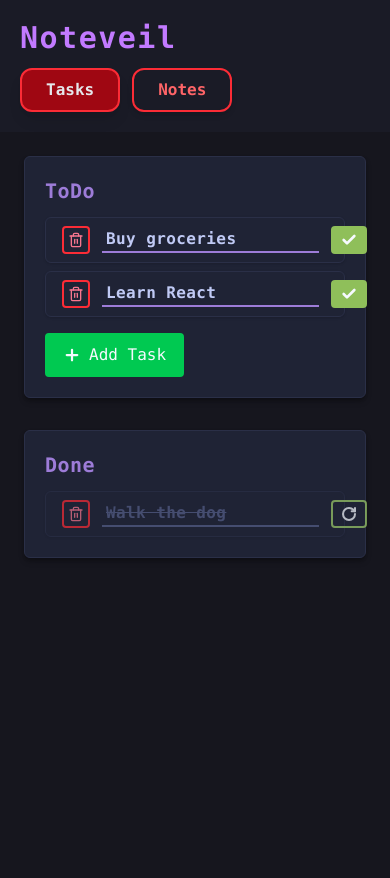
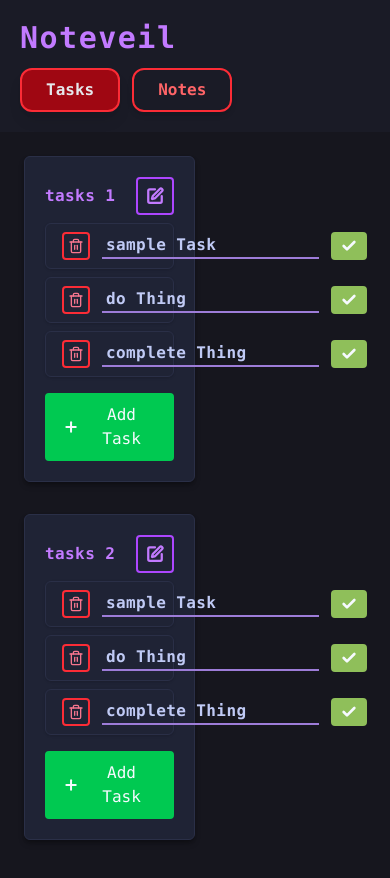
Before and after one commit to HShrigma/noteveil, a React (Vite) app: page / in a window 390 px wide. Shown: the top 878 px of the page. Built offline with nearby package versions, Linux system fonts and the light colour scheme.

Commit message:
refactor(tasks): implement taskList and inversion of control - TaskList replaces Tasks to properly visualise a task card/list - TasksHolder holds data and handles propagated events - EditableTitle added instead of pure h3 - Functionalities temporarily removed

```diff
--- a/src/view/shared/EditableTitle.tsx
+++ b/src/view/shared/EditableTitle.tsx
@@ -11,7 +11,7 @@ interface EditableTitleProps {
     autoFocus?: boolean;
 }
 
-export const EditableTitle = ({ id, title, onEdit, onSubmit, autoFocus = false }: EditableTitleProps) => {
+export const EditableTitle = ({ id, title = '', onEdit, onSubmit, autoFocus = false }: EditableTitleProps) => {
     const [active, setActive] = useState(title === '');
     const [triggerErrorCheck, setTriggerErrorCheck] = useState(false);
 
--- /dev/null
+++ b/src/view/tasks/TaskList.tsx
@@ -0,0 +1,62 @@
+import EditableTitle from "../shared/EditableTitle";
+import Task, { type TaskItem } from "./Task";
+import TaskAdder from "./TaskAdder";
+
+export interface TaskListData{
+    id: number;
+    title: string;
+    tasks: TaskItem[];
+    nextId?: number;
+}
+interface TaskListProps {
+    data: TaskListData;
+    onTaskChanged?: (id: number, label: string, completed: boolean) => void;
+    onTaskAdded?: (id: number, label: string) => void;
+    onTaskRemoved?: (id: number, taskId: number) => void;
+    onTitleEdited?: (id: number, label: string) => void;
+    onTitleSubmitted?: (id:number) => void;
+};
+
+export const TaskList = ({ data, onTaskChanged, onTaskAdded, onTaskRemoved, onTitleEdited, onTitleSubmitted}: TaskListProps) => {
+    const handleStatusChange = (id: number, label: string, completed: boolean) => {
+        onTaskChanged?.(id, label, completed);
+    };
+    const removeTask = (taskId: number) => {
+        onTaskRemoved?.(data.id, taskId);
+    };
+    const addNewTask = (label: string) => {
+        onTaskAdded?.(data.id, label);
+    };
+
+    const onTitleEdit = (index: number, newValue: string) => {
+        onTitleEdited?.(index, newValue);
+    };
+
+    const onTitleSubmit = (index: number) => {
+        onTitleSubmitted?.(index);
+    };
+
+    return (
+        <>
+            <EditableTitle
+                id={data.id} title={data.title}
+                onEdit={onTitleEdit}
+                onSubmit={onTitleSubmit}
+            />
+            <div className="flex flex-col gap-2 mt-2">
+            {data.tasks.map(task =>
+                <Task
+                    key={task.id}
+                    task={task}
+                    onStatusChange={handleStatusChange}
+                    onDelete={removeTask}
+                />)}
+            </div>
+            <div className="mt-4">
+                <TaskAdder onTaskAdded={addNewTask} />
+            </div>
+        </>
+    );
+};
+
+export default TaskList;
--- a/src/view/tasks/Tasks.tsx
+++ /dev/null
@@ -1,30 +0,0 @@
-import Task, { type TaskItem } from "./Task";
-
-interface TasksProps {
-    inputTasks: TaskItem[];
-    onTaskChanged?: (id: number, label: string, completed: boolean) => void;
-    onDelete: (id: number) => void;
-};
-
-export const Tasks = ({ inputTasks, onTaskChanged, onDelete}: TasksProps) => {
-    // Task Status Changed Event Handler (Callback)
-    const handleStatusChange = (id: number, label: string, completed: boolean) => {
-        onTaskChanged?.(id, label, completed);
-    };
-    const handleDelete = (id: number) => {
-        onDelete?.(id);
-    };
-    return (
-        <div className="flex flex-col gap-2 mt-2">
-            {inputTasks.map(task =>
-                <Task
-                    key={task.id}
-                    task={task}
-                    onStatusChange={handleStatusChange}
-                    onDelete={handleDelete}
-                />)}
-        </div>
-    );
-};
-
-export default Tasks;
--- a/src/view/tasks/TasksHolder.tsx
+++ b/src/view/tasks/TasksHolder.tsx
@@ -1,63 +1,47 @@
 import { useState } from "react";
-import Tasks from "./Tasks";
+import TaskList, { type TaskListData } from "./TaskList";
 import type { TaskItem } from "./Task";
-import TaskAdder from "./TaskAdder";
+import Masonry from "react-masonry-css";
 
 export const TasksHolder = () => {
-  const [uniqueId, setUniqueId] = useState(4);
-  const [allTasks, setAllTasks] = useState<TaskItem[]>([
-    { id: 1, label: "Buy groceries", done: false },
-    { id: 2, label: "Walk the dog", done: true },
-    { id: 3, label: "Learn React", done: false },
+  const sampleTasks = [
+    {id: 0,label:"sample Task", done:false},
+    {id: 1,label:"do Thing", done:false},
+    {id: 2,label:"complete Thing", done:false},
+  ];
+  const [allTasks, setAllTasks] = useState<TaskListData[]>([
+    { id:0, title: "tasks 1", tasks: sampleTasks },
+    { id:1, title: "tasks 2", tasks: sampleTasks }
   ]);
 
-  const updateTasks = (id: number, label: string, completed: boolean) => {
-    setAllTasks((prevTasks) =>
-      prevTasks.map((task) =>
-        task.id === id ? { ...task, label, done: completed } : task
-      )
-    );
+  const handleTaskChanged = (id: number, label: string, completed: boolean) => {
+  };
+  const addNewTask = (id:number, label: string) => {
   };
 
-  const addNewTask = (label: string) => {
-    const newId = uniqueId;
-    setUniqueId((prev) => prev + 1);
-    setAllTasks((prevTasks) => [...prevTasks, { id: newId, label, done: false }]);
+  const removeTask = (id: number, taskId: number) => {
+      const taskList = allTasks[id];
+      taskList.tasks.splice(1,taskId);
+      setAllTasks((prevTasks) => prevTasks.map( taskData => taskData.id !== id ? taskData : taskList ));
   };
 
-  const removeTask = (id: number) => {
-    setAllTasks((prevTasks) => prevTasks.filter((task) => task.id !== id));
-  };
-
+  const editTaskTitle = (id:number, newValue: string) => {};
+  const submitTaskTitle = (id:number) => {};
   return (
-    <div className="font-mono text-[#c0caf5] flex flex-col gap-8">
-      {/* Active Tasks */}
-      <section className="bg-[#1f2335] p-5 rounded-md shadow-md shadow-black/30 border border-[#2a2f47]">
-        <h3 className="text-xl font-semibold text-[#9d7cd8] mb-3 tracking-wide">
-          ToDo
-        </h3>
-        <Tasks
-          inputTasks={allTasks.filter((task) => !task.done)}
-          onTaskChanged={updateTasks}
-          onDelete={removeTask}
-        />
-        <div className="mt-4">
-          <TaskAdder onTaskAdded={addNewTask} />
-        </div>
-      </section>
-
-      {/* Completed Tasks */}
-      <section className="bg-[#1f2335] p-5 rounded-md shadow-md shadow-black/30 border border-[#2a2f47]">
-        <h3 className="text-xl font-semibold text-[#9d7cd8] mb-3 tracking-wide">
-          Done
-        </h3>
-        <Tasks
-          inputTasks={allTasks.filter((task) => task.done)}
-          onTaskChanged={updateTasks}
-          onDelete={removeTask}
-        />
-      </section>
-    </div>
+    <Masonry className="font-mono text-[#c0caf5] flex flex-col gap-8">
+        {allTasks.map(task =>
+          <section className="bg-[#1f2335] p-5 rounded-md shadow-md shadow-black/30 border border-[#2a2f47]">
+            <TaskList
+              data={task}
+              onTaskChanged={handleTaskChanged}
+              onTaskAdded={addNewTask}
+              onTaskRemoved={removeTask}
+              onTitleEdited={editTaskTitle}
+              onTitleSubmitted={submitTaskTitle}
+            />
+          </section>
+      )}
+    </Masonry>
   );
 };
 
```
